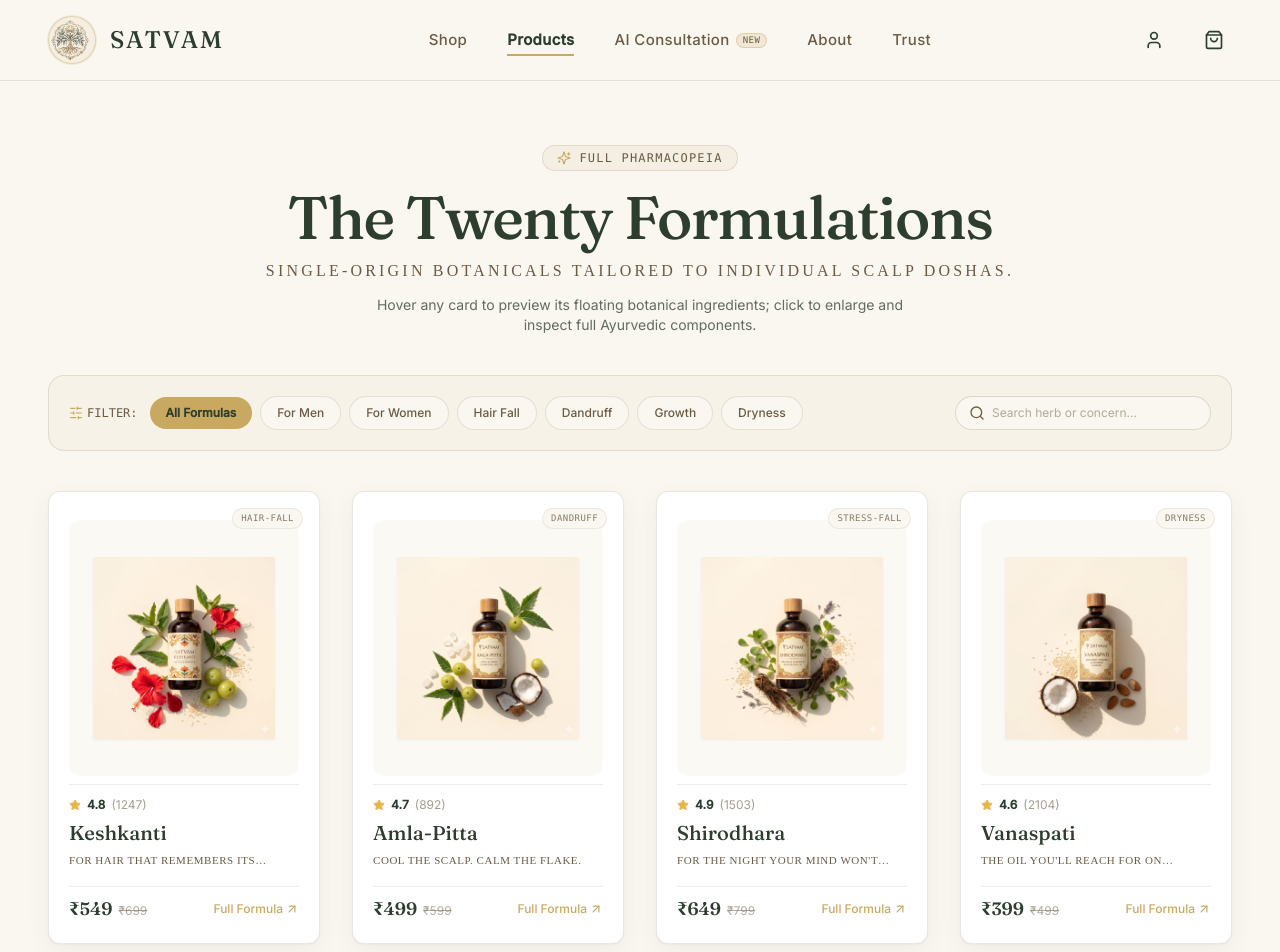
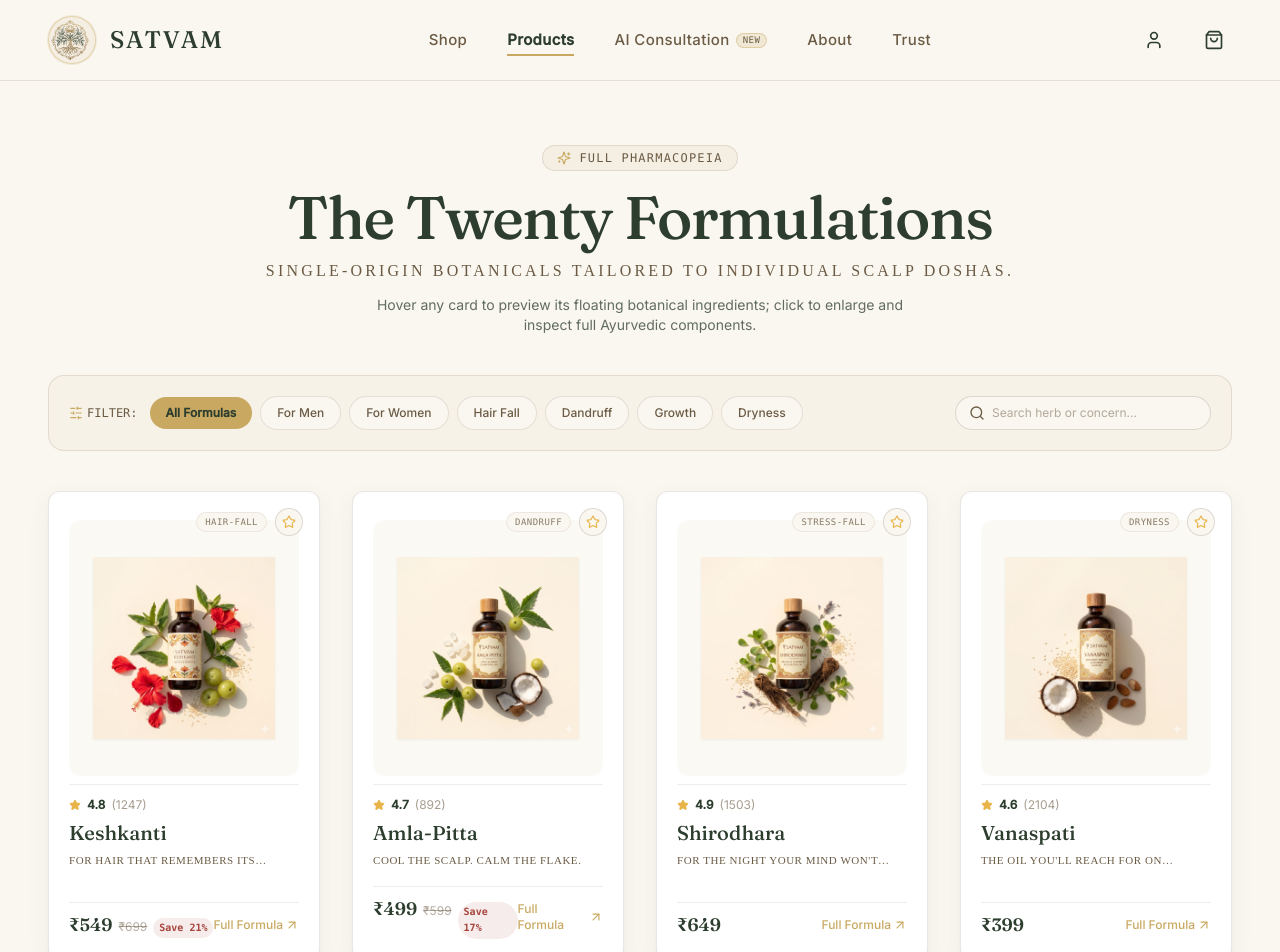
Before and after one commit to JanardhanS56/satvam, a React (Vite) app: page /products in a window 1280 px wide. Shown: the top 952 px of the page. Built offline with nearby package versions, Linux system fonts and the light colour scheme; a web font is replaced by a local one.

Commit message:
feat(shop): fix discount savings percentage and add theme yellow favourite star button

```diff
--- a/src/App.jsx
+++ b/src/App.jsx
@@ -5,9 +5,11 @@ import Footer from './components/Footer';
 import PopupScheduler from './components/PopupScheduler';
 import CartDrawer from './components/CartDrawer';
 import PaymentModal from './components/PaymentModal';
+import { useUIStore } from './stores/ui';
 
 export default function App() {
   const { pathname } = useLocation();
+  const toast = useUIStore((state) => state.toast);
 
   useEffect(() => {
     window.scrollTo(0, 0);
@@ -23,6 +25,22 @@ export default function App() {
       <CartDrawer />
       <PaymentModal />
       <PopupScheduler />
+
+      {/* Global Toast Notification */}
+      {toast && (
+        <div
+          role="status"
+          aria-live="polite"
+          className="fixed bottom-6 right-6 sm:bottom-8 sm:right-8 z-50 animate-slideUp pointer-events-auto"
+        >
+          <div className="flex items-center gap-3 px-4 py-3 rounded-2xl bg-[#2D3E2F]/95 text-[#FAF7F0] border border-[#C9A961] shadow-lifted backdrop-blur-md text-xs sm:text-sm font-medium">
+            <span className="w-6 h-6 rounded-full bg-[#E8B44A]/25 border border-[#E8B44A] flex items-center justify-center text-[#E8B44A] font-bold text-xs select-none">
+              ★
+            </span>
+            <span>{toast.message}</span>
+          </div>
+        </div>
+      )}
     </div>
   );
 }
--- a/src/components/ProductCard.jsx
+++ b/src/components/ProductCard.jsx
@@ -2,6 +2,8 @@ import React, { useState, useRef } from 'react';
 import { useNavigate } from 'react-router-dom';
 import { Star, ShoppingBag, ArrowRight, Sparkles } from 'lucide-react';
 import { useCartStore } from '../stores/cart';
+import { useProfileStore } from '../stores/profile';
+import { useUIStore } from '../stores/ui';
 import IngredientOrbit from './IngredientOrbit';
 import { getHerbBadge } from '../lib/herbs';
 
@@ -17,6 +19,12 @@ export default function ProductCard({ product }) {
   const navigate = useNavigate();
   const addItem = useCartStore((state) => state.addItem);
   const openCart = useCartStore((state) => state.openCart);
+
+  const favorites = useProfileStore((state) => state.favorites);
+  const toggleFavorite = useProfileStore((state) => state.toggleFavorite);
+  const showToast = useUIStore((state) => state.showToast);
+
+  const isFavorite = favorites.includes(product.slug);
 
   const cardRef = useRef(null);
   const [tilt, setTilt] = useState({ x: 0, y: 0 });
@@ -53,8 +61,24 @@ export default function ProductCard({ product }) {
     navigate(`/products#${product.slug}`);
   };
 
+  const handleToggleFavorite = (e) => {
+    e.stopPropagation();
+    toggleFavorite(product.slug);
+    if (!isFavorite) {
+      showToast(`Added ${product.name} to Favourites`, 'favorite');
+    } else {
+      showToast(`Removed ${product.name} from Favourites`, 'info');
+    }
+  };
+
   // Top 5 ingredients for eye-catching floating bubbles on card hover
   const previewIngredients = (product.ingredients || []).slice(0, 5);
+
+  // Calculate percentage savings if product is discounted
+  const savePercent =
+    product.originalPrice && product.originalPrice > product.price
+      ? Math.round(((product.originalPrice - product.price) / product.originalPrice) * 100)
+      : (typeof product.discount === 'number' ? product.discount : 0);
 
   return (
     <div
@@ -69,19 +93,41 @@ export default function ProductCard({ product }) {
         transform: `perspective(800px) rotateX(${tilt.x}deg) rotateY(${tilt.y}deg)`
       }}
     >
-      {/* Bestseller Badge */}
+      {/* Top Left: Bestseller Badge */}
       {product.bestSeller && (
         <span className="absolute top-4 left-4 z-20 px-3 py-1 bg-[#E8B44A] text-[#2D3E2F] font-mono text-[10px] uppercase font-bold tracking-wider rounded-full shadow-xs">
           ★ Bestseller
         </span>
       )}
 
-      {/* Target Gender Tag */}
-      {product.targetGender && product.targetGender !== 'all' && (
-        <span className="absolute top-4 right-4 z-20 px-2.5 py-0.5 bg-[#F5EFE3] text-[#6B5B45] font-mono text-[10px] uppercase tracking-wider rounded-full border border-[#6B5B45]/15">
-          {product.targetGender === 'male' ? 'For Men' : 'For Women'}
-        </span>
-      )}
+      {/* Top Right Cluster: Gender Badge + Yellow Theme Star Favourite Button */}
+      <div className="absolute top-4 right-4 z-30 flex items-center gap-2">
+        {product.targetGender && product.targetGender !== 'all' && (
+          <span className="px-2.5 py-0.5 bg-[#F5EFE3] text-[#6B5B45] font-mono text-[10px] uppercase tracking-wider rounded-full border border-[#6B5B45]/15">
+            {product.targetGender === 'male' ? 'For Men' : 'For Women'}
+          </span>
+        )}
+
+        <button
+          type="button"
+          onClick={handleToggleFavorite}
+          className={`w-8 h-8 rounded-full flex items-center justify-center transition-all duration-200 border shadow-xs hover:scale-110 focus:outline-none focus-visible:ring-2 focus-visible:ring-[#E8B44A] ${
+            isFavorite
+              ? 'bg-[#FAF7F0] border-[#E8B44A] shadow-soft ring-1 ring-[#E8B44A]/50'
+              : 'bg-[#FAF7F0]/90 backdrop-blur-xs border-[#6B5B45]/20 hover:border-[#E8B44A]'
+          }`}
+          aria-label={isFavorite ? `Remove ${product.name} from favourites` : `Add ${product.name} to favourites`}
+          title={isFavorite ? 'In your Favourites (click to remove)' : 'Add to Favourites'}
+        >
+          <Star
+            className={`w-4 h-4 transition-colors ${
+              isFavorite
+                ? 'fill-[#E8B44A] stroke-[#E8B44A] filter drop-shadow-xs'
+                : 'stroke-[#E8B44A] fill-transparent hover:fill-[#E8B44A]/30'
+            }`}
+          />
+        </button>
+      </div>
 
       {/* Shatter-Orbit Interactive Bottle Center with Floating Circles on Hover */}
       <div className="my-2 relative z-10 w-full min-h-[320px] flex items-center justify-center overflow-visible">
@@ -163,9 +209,9 @@ export default function ProductCard({ product }) {
                 ₹{product.originalPrice}
               </span>
             )}
-            {product.discount && (
+            {savePercent > 0 && (
               <span className="text-xs font-mono font-semibold text-[#A8453D] bg-[#A8453D]/10 px-2 py-0.5 rounded-full">
-                Save {product.discount.percent}%
+                Save {savePercent}%
               </span>
             )}
           </div>
--- a/src/components/ProductCatalogCard.jsx
+++ b/src/components/ProductCatalogCard.jsx
@@ -2,6 +2,8 @@ import React, { useState } from 'react';
 import { Star, ArrowUpRight, Sparkles } from 'lucide-react';
 import { SafeImage } from '../lib/images';
 import { getHerbBadge } from '../lib/herbs';
+import { useProfileStore } from '../stores/profile';
+import { useUIStore } from '../stores/ui';
 
 // Coordinate layouts for floating ingredient bubbles
 const BUBBLE_POSITIONS = [
@@ -14,9 +16,29 @@ const BUBBLE_POSITIONS = [
 
 export default function ProductCatalogCard({ product, onSelect }) {
   const [isHovered, setIsHovered] = useState(false);
+  const favorites = useProfileStore((state) => state.favorites);
+  const toggleFavorite = useProfileStore((state) => state.toggleFavorite);
+  const showToast = useUIStore((state) => state.showToast);
+
+  const isFavorite = favorites.includes(product.slug);
+
+  const handleToggleFavorite = (e) => {
+    e.stopPropagation();
+    toggleFavorite(product.slug);
+    if (!isFavorite) {
+      showToast(`Added ${product.name} to Favourites`, 'favorite');
+    } else {
+      showToast(`Removed ${product.name} from Favourites`, 'info');
+    }
+  };
 
   // Extract top 5 key ingredients for the floating preview bubbles
   const previewIngredients = (product.ingredients || []).slice(0, 5);
+
+  const savePercent =
+    product.originalPrice && product.originalPrice > product.price
+      ? Math.round(((product.originalPrice - product.price) / product.originalPrice) * 100)
+      : (typeof product.discount === 'number' ? product.discount : 0);
 
   return (
     <div
@@ -32,12 +54,34 @@ export default function ProductCatalogCard({ product, onSelect }) {
         </span>
       )}
 
-      {/* Top Concern Tag */}
-      {product.concerns && product.concerns.length > 0 && (
-        <span className="absolute top-4 right-4 z-20 px-2 py-0.5 bg-[#FAF7F0] text-[#6B5B45]/80 font-mono text-[9px] uppercase tracking-wider rounded-full border border-[#6B5B45]/10">
-          {product.concerns[0]}
-        </span>
-      )}
+      {/* Top Right: Concern Tag + Star Favourite Button */}
+      <div className="absolute top-4 right-4 z-30 flex items-center gap-2">
+        {product.concerns && product.concerns.length > 0 && (
+          <span className="px-2 py-0.5 bg-[#FAF7F0] text-[#6B5B45]/80 font-mono text-[9px] uppercase tracking-wider rounded-full border border-[#6B5B45]/10">
+            {product.concerns[0]}
+          </span>
+        )}
+
+        <button
+          type="button"
+          onClick={handleToggleFavorite}
+          className={`w-7 h-7 rounded-full flex items-center justify-center transition-all duration-200 border shadow-xs hover:scale-110 focus:outline-none focus-visible:ring-2 focus-visible:ring-[#E8B44A] ${
+            isFavorite
+              ? 'bg-[#FAF7F0] border-[#E8B44A] shadow-soft ring-1 ring-[#E8B44A]/50'
+              : 'bg-[#FAF7F0]/90 backdrop-blur-xs border-[#6B5B45]/20 hover:border-[#E8B44A]'
+          }`}
+          aria-label={isFavorite ? `Remove ${product.name} from favourites` : `Add ${product.name} to favourites`}
+          title={isFavorite ? 'In your Favourites' : 'Add to Favourites'}
+        >
+          <Star
+            className={`w-3.5 h-3.5 transition-colors ${
+              isFavorite
+                ? 'fill-[#E8B44A] stroke-[#E8B44A] filter drop-shadow-xs'
+                : 'stroke-[#E8B44A] fill-transparent hover:fill-[#E8B44A]/30'
+            }`}
+          />
+        </button>
+      </div>
 
       {/* Main Image Container — Always displays product bottle with floating ingredient bubbles on hover */}
       <div className="relative w-full h-64 my-2 flex items-center justify-center overflow-hidden rounded-xl bg-[#F5EFE3]/40 p-4">
@@ -131,6 +175,11 @@ export default function ProductCatalogCard({ product, onSelect }) {
                 ₹{product.originalPrice}
               </span>
             )}
+            {savePercent > 0 && (
+              <span className="text-[10px] font-mono font-semibold text-[#A8453D] bg-[#A8453D]/10 px-1.5 py-0.5 rounded-full">
+                Save {savePercent}%
+              </span>
+            )}
           </div>
           <span className="text-xs font-medium text-[#C9A961] group-hover:text-[#2D3E2F] flex items-center gap-0.5 transition-colors">
             Full Formula <ArrowUpRight className="w-3.5 h-3.5" />
--- a/src/stores/ui.js
+++ b/src/stores/ui.js
@@ -6,6 +6,8 @@ export const useUIStore = create((set, get) => ({
   isMobileNavOpen: false,
   activePopup: null,
   sessionPopupsCount: 0,
+  toast: null,
+  _toastTimeout: null,
 
   openPaymentModal: (source = null) => set({ isPaymentModalOpen: true, paymentSource: source }),
   closePaymentModal: () => set({ isPaymentModalOpen: false, paymentSource: null }),
@@ -18,5 +20,22 @@ export const useUIStore = create((set, get) => ({
       activePopup: popup,
       sessionPopupsCount: popup ? state.sessionPopupsCount + 1 : state.sessionPopupsCount
     })),
-  dismissPopup: () => set({ activePopup: null })
+  dismissPopup: () => set({ activePopup: null }),
+
+  showToast: (message, type = 'favorite') => {
+    if (get()._toastTimeout) {
+      clearTimeout(get()._toastTimeout);
+    }
+    set({ toast: { id: Date.now(), message, type } });
+    const timeout = setTimeout(() => {
+      set({ toast: null });
+    }, 2800);
+    set({ _toastTimeout: timeout });
+  },
+  dismissToast: () => {
+    if (get()._toastTimeout) {
+      clearTimeout(get()._toastTimeout);
+    }
+    set({ toast: null });
+  }
 }));
```
Also changed, not shown: src/data/products.json, 2 other files (tests, documents, lock files or other folders).
